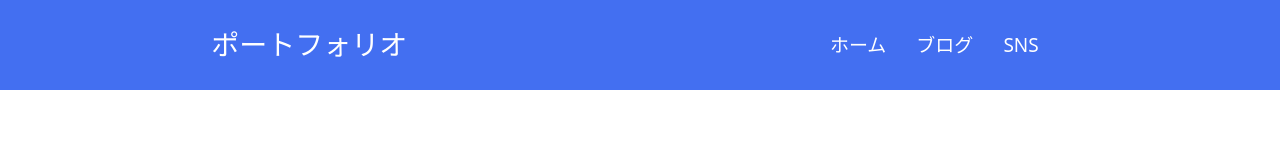
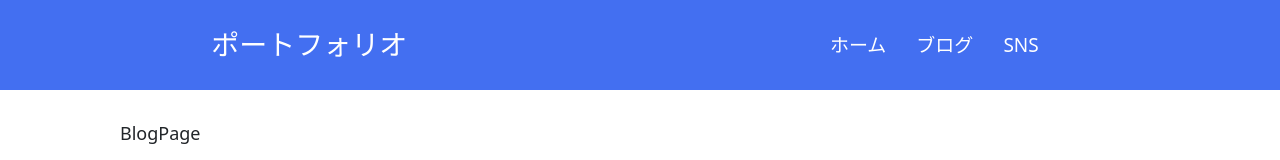
Before and after one commit to yuki-tome/portfolio, a React (Create React App) app: page /blog in a window 1280 px wide. Shown: the top 160 px of the page. Built offline with nearby package versions, Linux system fonts and the light colour scheme.

Commit message:
リンクの下線部を非表示

```diff
--- a/src/componets/BlogPage.js
+++ b/src/componets/BlogPage.js
@@ -2,7 +2,7 @@ import React from 'react'
 
 const BlogPage = () => {
   return (
-    <div>BlogPage</div>
+    <div className='blog'>BlogPage</div>
   )
 }
 
```
